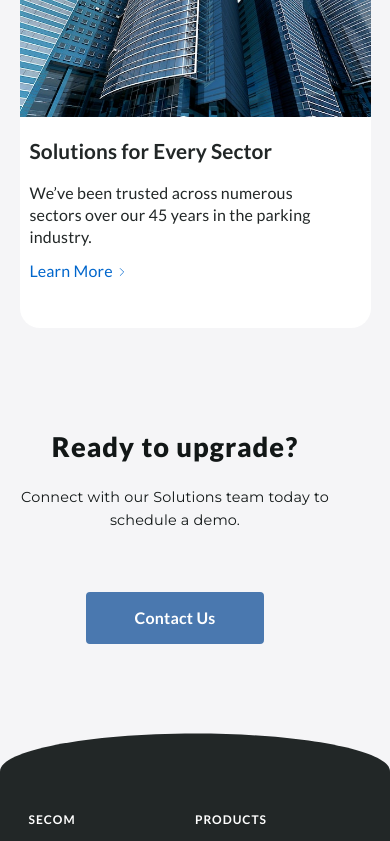
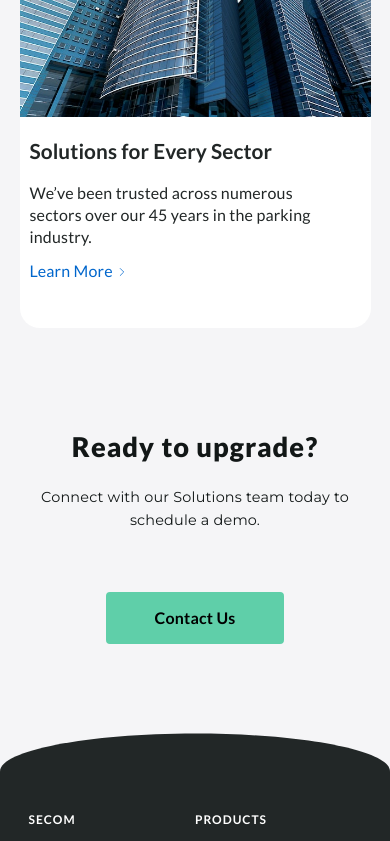
Before and after one commit to justinshane13/SPDPRK-site-v2, a Next.js app: page / in a window 390 px wide. Shown: the part 2140-2981 px from the top of the page. Built offline with nearby package versions, Linux system fonts and the light colour scheme.

Commit message:
change title of manufacturing tile; fix responsiveness on upgrade button

```diff
--- a/comps/Company.js
+++ b/comps/Company.js
@@ -13,7 +13,7 @@ const Company = () => {
                     <Image className={styles.companyTileImage} src="/equipment_reader_full.jpg" layout="fill" objectFit="cover" />
                 </div>
                 <div className={styles.companyTileText}>
-                    <p className={styles.companyTileTextTitle}>Local Manufacturing</p>
+                    <p className={styles.companyTileTextTitle}>Made in America</p>
                     <p className={styles.companyTileTextParagraph}>We're proud to manufacture and develop all of our equipment and software in-house in our Los Angeles, CA headquarters.</p>
                     <LearnMore page="/about"/>
                 </div>
--- a/pages/contact.js
+++ b/pages/contact.js
@@ -22,7 +22,7 @@ const Contact = () => {
                             </div>
                             <div>
                                 <h2>Call</h2>
-                                <p>210-4-SPDPRK</p>
+                                <p>267-4-SPDPRK</p>
                             </div>
                             <div>
                                 <h2>Email</h2>
--- a/styles/Home.module.css
+++ b/styles/Home.module.css
@@ -432,6 +432,8 @@
   display: flex;
   flex-direction: column;
   align-items: center;
+  margin-left: auto;
+  margin-right: auto;
 }
 
 .upgradeTitle {
@@ -901,21 +903,20 @@
     width: 136px;
     height: 24px;
     margin: 60px 0px 0px 0px;
-    background: #4A78AF;;
+    background: #5FCFA9;
     border-radius: 4px;
     text-decoration: none;
-    color: #FFF;
+    color: #000;
     font-size: 1em;
     line-height: 120%;
     font-weight: 700;
-    border: 2px solid #4A78AF;
+    border: 2px solid #5FCFA9;
     transition-duration: .3s;
     z-index: 1;
   }
 
   .companyLink:hover {
-    background: #FFF;
-    color: #4A78AF;
+    transform: translateY(-5px);
     transition-duration: .3s;
   }
 
@@ -1165,4 +1166,53 @@
     color: #FFFFFF;
     z-index: 2
   }
+
+  .companyLink {
+    display: flex;
+    justify-content: center;
+    align-items: center;
+    padding: 12px 19px;
+    width: 136px;
+    height: 24px;
+    margin: 60px 0px 0px 0px;
+    background: #5FCFA9;
+    border-radius: 4px;
+    text-decoration: none;
+    color: #000;
+    font-size: 1em;
+    line-height: 120%;
+    font-weight: 700;
+    border: 2px solid #5FCFA9;
+    transition-duration: .3s;
+    z-index: 1;
+  }
+
+  .companyLink:hover {
+    transform: translateY(-5px);
+    transition-duration: .3s;
+  }
+
+  .upgrade {
+    margin-top: 100px;
+  }
+
+  .upgradeText {
+    display: flex;
+    flex-direction: column;
+    align-items: center;
+    max-width: 350px;
+  }
+
+  .upgradeTitle {
+    font-size: 1.7em;
+    text-align: center;
+    margin: 0;
+  }
+
+  .upgradeParagraph {
+    font-weight: 400;
+    font-size: .9em;
+    width: 350px;
+    margin: 20px 0px 0px 0px;
+  }
 }
```
